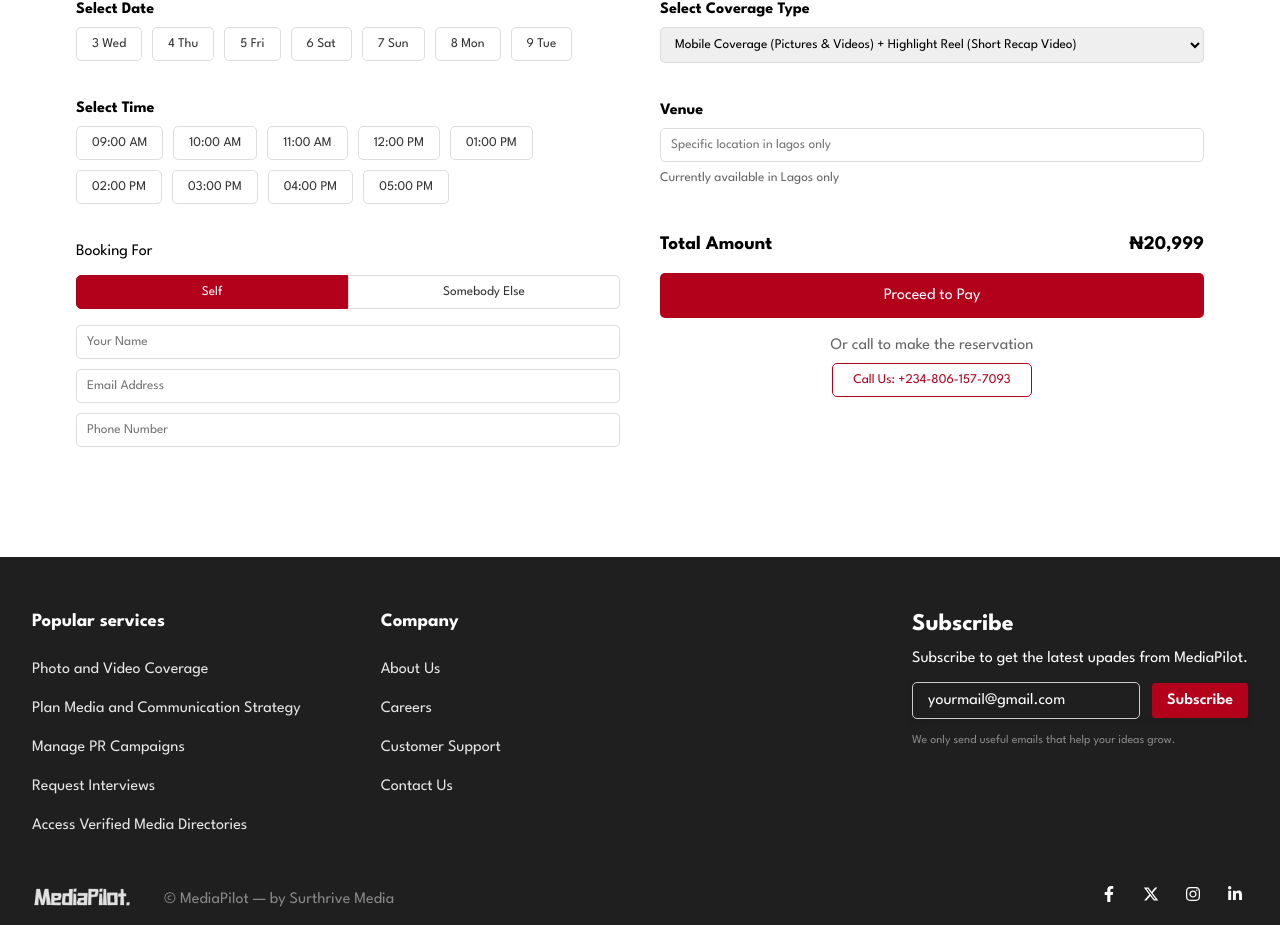
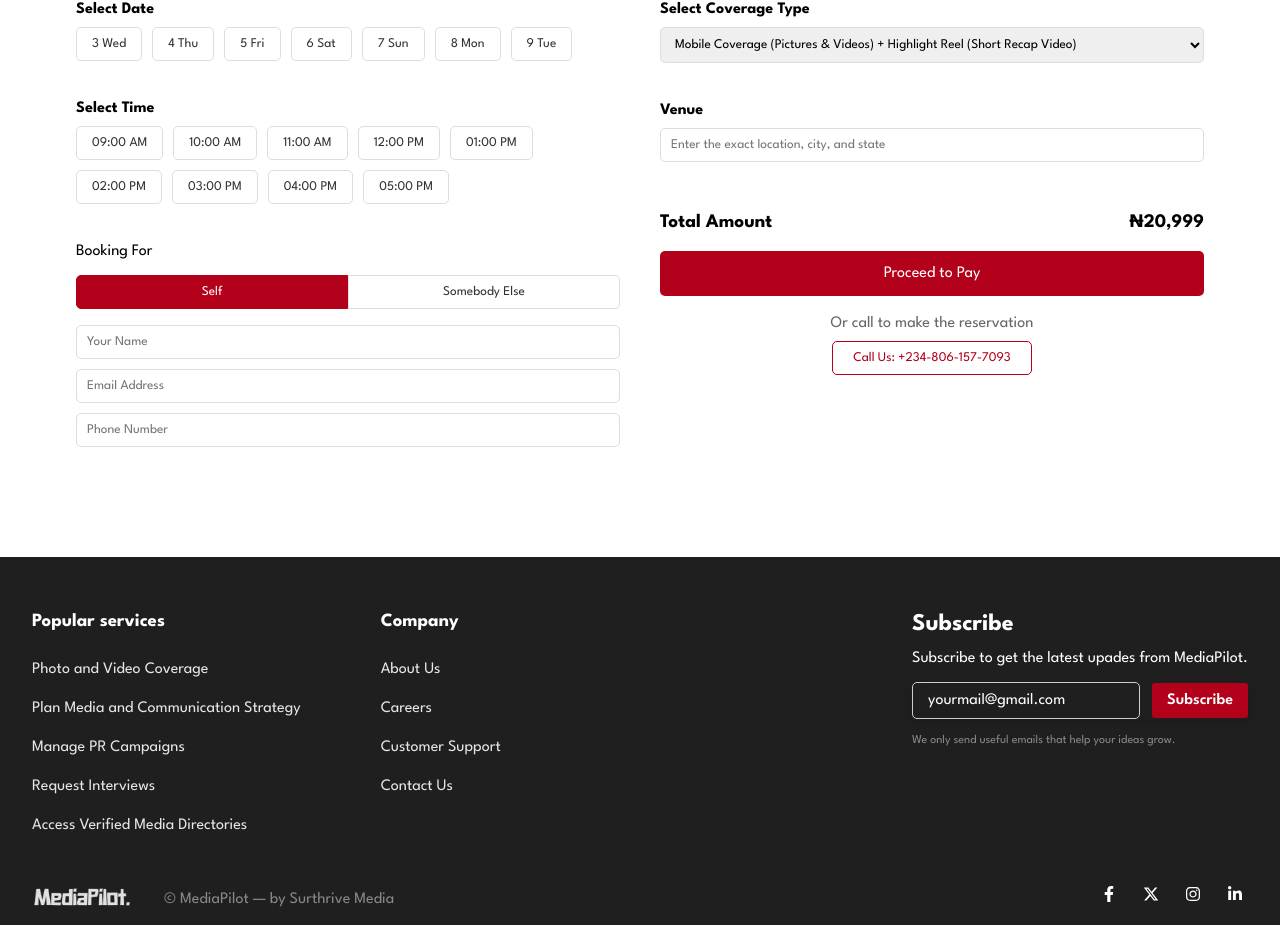
Before and after one commit to surthrivemedia/mediapilot, a React (Create React App) app: page /bookings in a window 1280 px wide. Shown: the part 960-1885 px from the top of the page. Built offline with nearby package versions, Linux system fonts and the light colour scheme.

Commit message:
location update

```diff
--- a/src/Pages/Bookings.jsx
+++ b/src/Pages/Bookings.jsx
@@ -298,9 +298,9 @@ const handleCheckout = async (reference) => {
             type="text"
             value={venue}
             onChange={(e) => setVenue(e.target.value)}
-            placeholder="Specific location in lagos only"
+         placeholder="Enter the exact location, city, and state"
           />
-          <small>Currently available in Lagos only</small>
+          {/* <small>Currently available in Lagos only</small> */}
         </div>
         <div className="total">
           <span>Total Amount</span>
```
